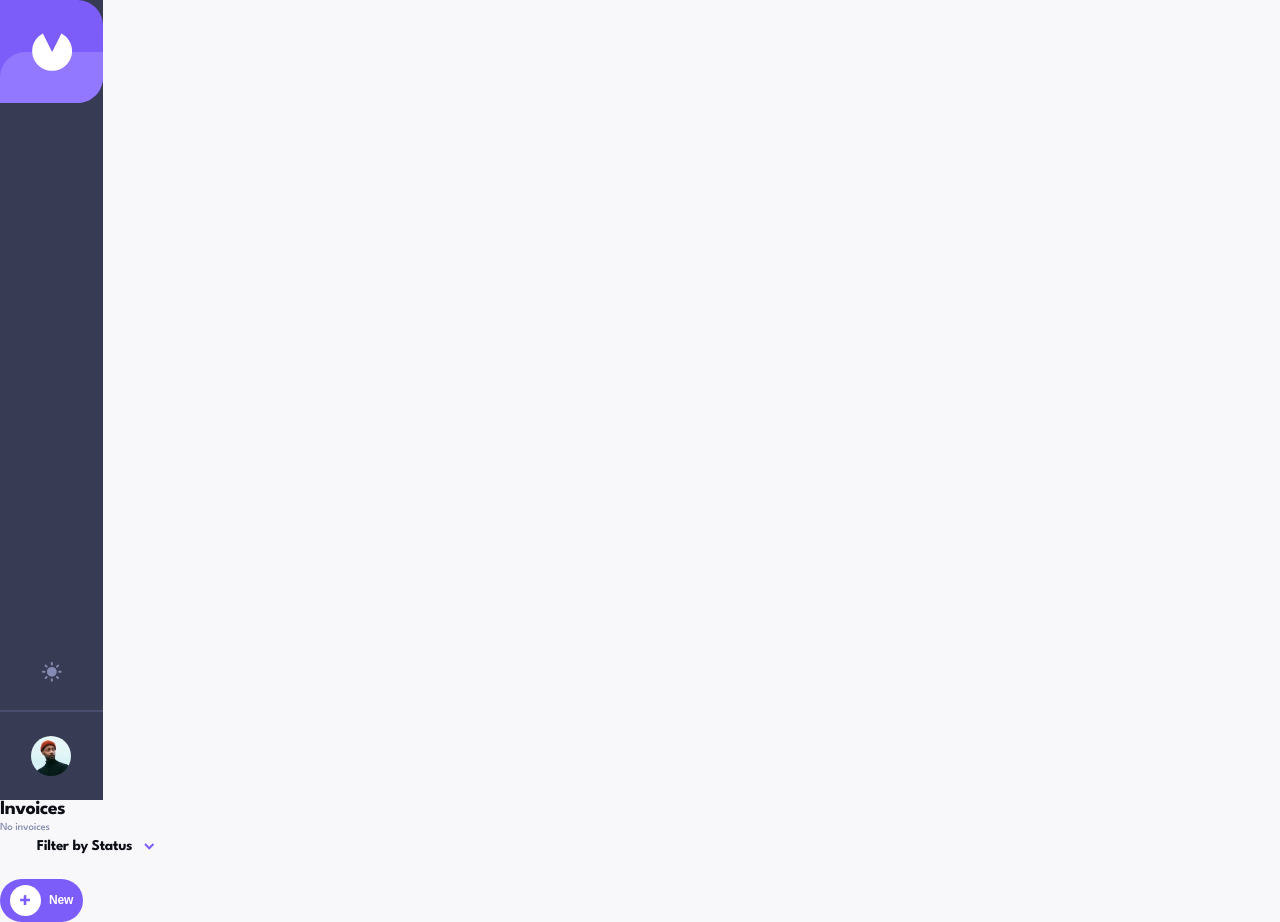
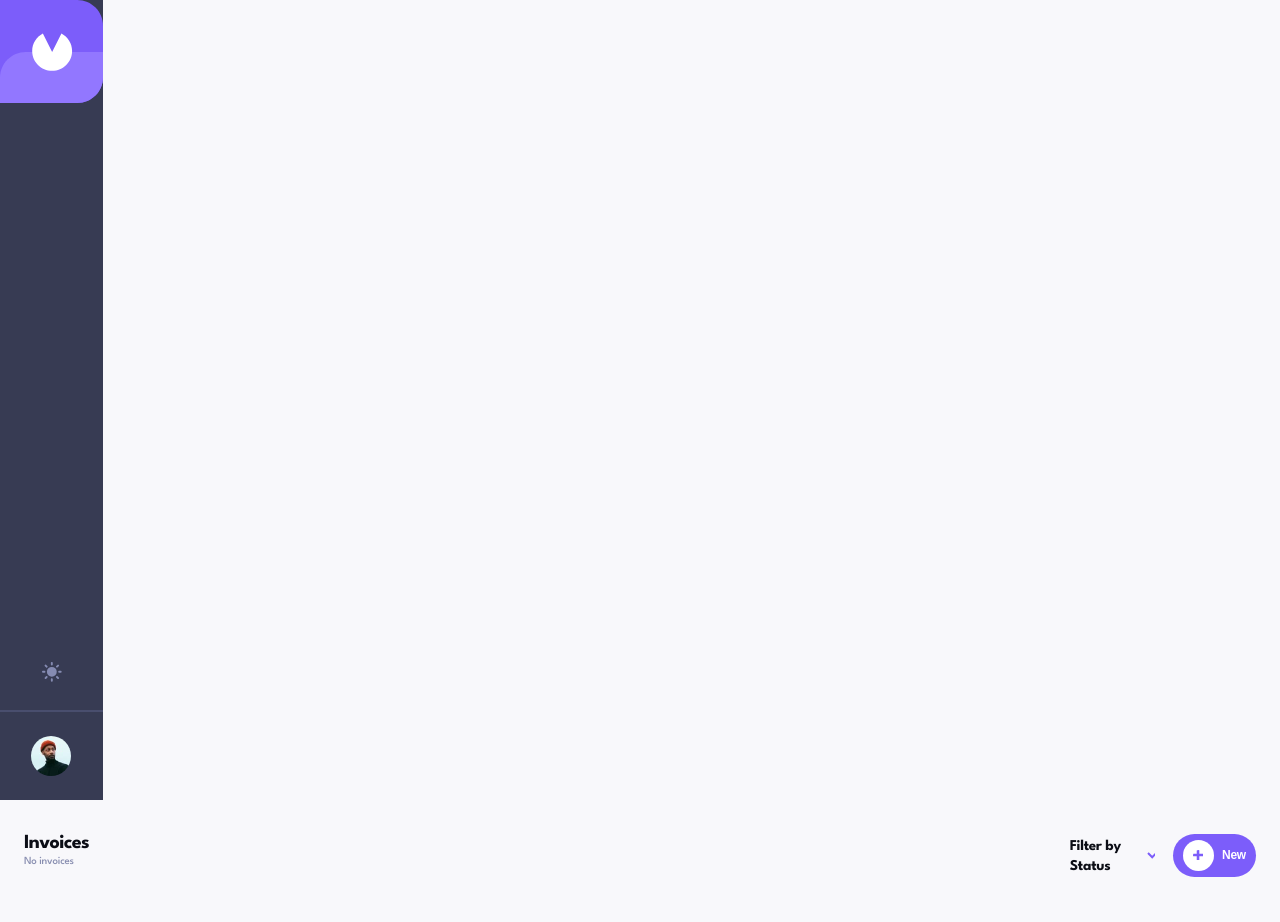
Before and after one commit to mbensa/invoice-app, a React (Create React App) app: page / in a window 1280 px wide. After the commit the page ends 877 px from the top, so only its background shows below. Built offline with nearby package versions, Linux system fonts and the light colour scheme.

Commit message:
styled main header component

```diff
--- a/src/App.js
+++ b/src/App.js
@@ -1,13 +1,13 @@
 import "./App.css";
 import Header from "./components/Header";
-import Main from "./components/Main";
+import MainHeader from "./components/MainHeader";
 
 export default function App() {
   return (
     <div className="app">
       <Header />
       <main>
-        <Main />
+        <MainHeader />
       </main>
     </div>
   );
--- a/src/components/Main.js
+++ /dev/null
@@ -1,23 +0,0 @@
-import React from "react";
-import "./main.css";
-import Button from "./Button";
-import Filter from "./Filter";
-import Text from "./Text";
-
-export default function Main() {
-  return (
-    <div className="mainContainer">
-      <div className="mainHeaderContainer">
-        <div className="mainHeaderText">
-          <Text type="h1">Invoices</Text>
-          <Text type="p">No invoices</Text>
-        </div>
-        <div className="mainHeaderComponents">
-          <Filter />
-          <Button className="buttonPrimary" icon btnText="New" />
-        </div>
-      </div>
-      <div className="mainContentContainer"></div>
-    </div>
-  );
-}
--- /dev/null
+++ b/src/components/MainHeader.js
@@ -0,0 +1,20 @@
+import React from "react";
+import "./mainHeader.css";
+import Button from "./Button";
+import Filter from "./Filter";
+import Text from "./Text";
+
+export default function MainHeader() {
+  return (
+    <div className="mainHeaderContainer">
+      <div className="mainHeaderText">
+        <Text type="h1">Invoices</Text>
+        <Text type="p">No invoices</Text>
+      </div>
+      <div className="mainHeaderComponents">
+        <Filter />
+        <Button className="buttonPrimary" icon btnText="New" />
+      </div>
+    </div>
+  );
+}
--- a/src/components/filter.css
+++ b/src/components/filter.css
@@ -20,6 +20,8 @@
 }
 
 .filterDropdown {
+  position: absolute;
+  margin-top: 43px;
   font-size: 0.938rem;
   font-weight: 700;
   color: var(--textPrimary);
@@ -38,7 +40,6 @@
   display: flex;
   align-items: center;
   cursor: pointer;
-  margin-bottom: 23px;
 }
 
 .mobileText, .desktopText {
@@ -46,8 +47,9 @@
 }
 
 .filterContainer {
-  width: 192px;
   display: flex;
   flex-direction: column;
   align-items: center;
+  position: relative;
+  padding-right: 18px;
 }
--- /dev/null
+++ b/src/components/mainHeader.css
@@ -0,0 +1,17 @@
+/**************************
+**********Main*************
+**************************/
+
+.mainHeaderContainer {
+  display: flex;
+  padding: 34px 24px 0 24px;
+}
+
+.mainHeaderText {
+  width: 100%;
+}
+
+.mainHeaderComponents {
+  display: flex;
+  align-items: center;
+}
```
Also changed, not shown: src/components/main.css (deleted).
